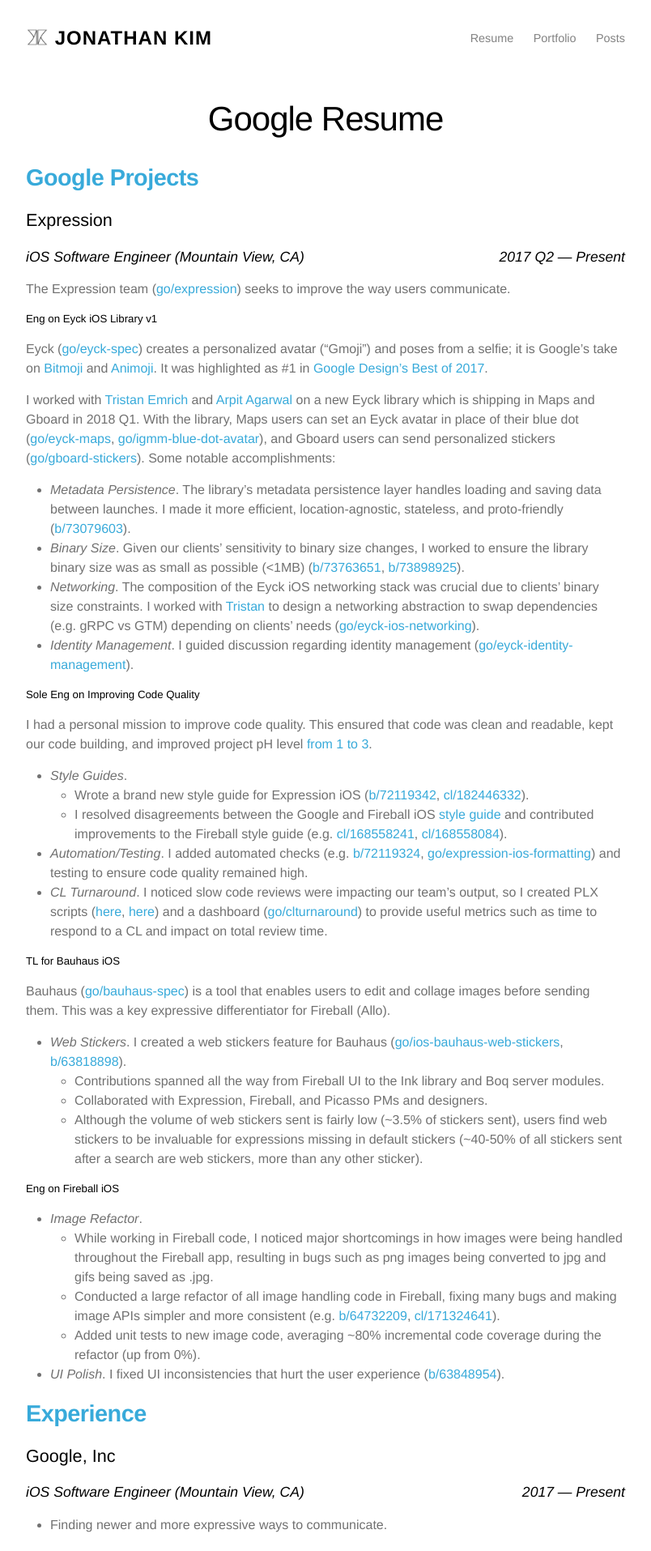
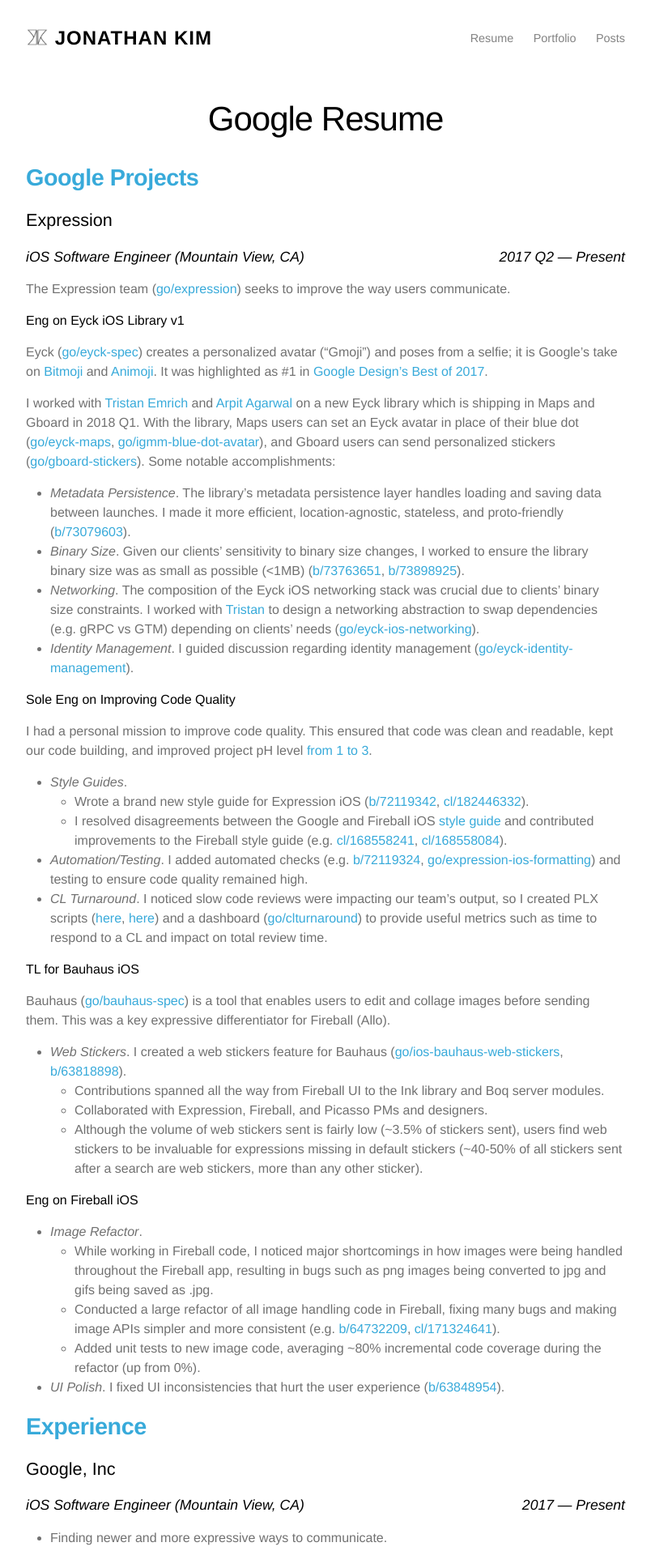
Before and after one commit to jonathanekim/jonathanekim.github.io, a Jekyll site: the page built from resume/resume_google.md, in a window 1280 px wide. Shown: the top 1915 px of the page at 81% size, without its empty margins (238-1042 px from the left). Built offline with Jekyll 4.4.1, drawn with Linux system fonts in a browser that asks for light colours.

Commit message:
Adjust h5 style.

```diff
--- a/_sass/minima/_layout.scss
+++ b/_sass/minima/_layout.scss
@@ -399,6 +399,13 @@
       @include relative-font-size(1.0);
     }
   }
+  h5 {
+    @include relative-font-size(1.0);
+    font-weight: 500;
+    @include media-query($on-laptop) {
+      @include relative-font-size(1.0);
+    }
+  }
   .float-left {
     float: left;
   }
```
